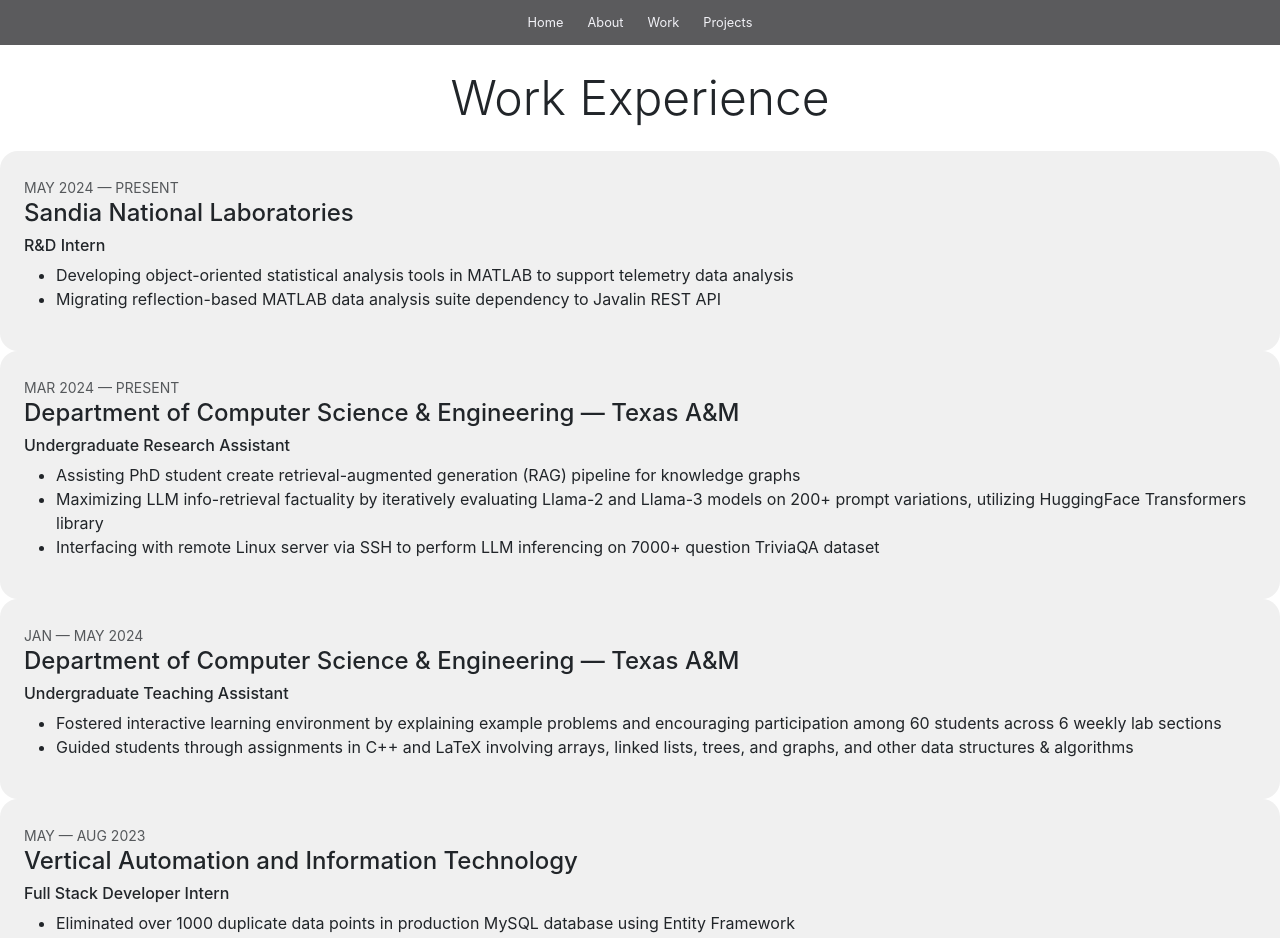
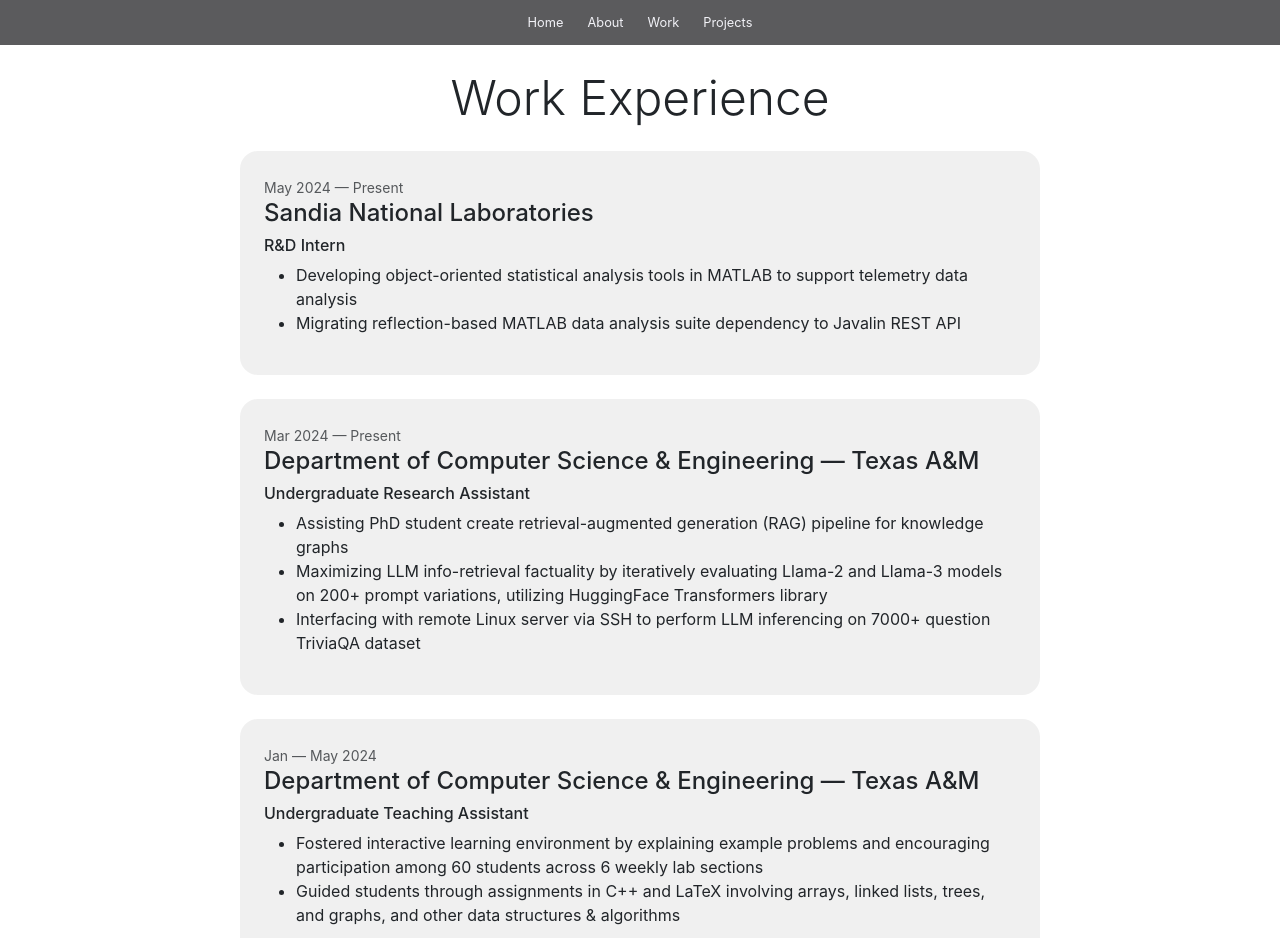
Before and after one commit to N1v3x2/n1v3x2.github.io, a React (Create React App) app: page /work in a window 1280 px wide. Shown: the top 938 px of the page. Built offline with nearby package versions, Linux system fonts and the light colour scheme.

Commit message:
Minor updates to work page

```diff
--- a/src/index.css
+++ b/src/index.css
@@ -51,3 +51,7 @@
 .bg-system-gray {
     background: var(--system-gray);
 }
+
+.mx-width-800 {
+    max-width: 800px;
+}
--- a/src/pages/Work.jsx
+++ b/src/pages/Work.jsx
@@ -19,7 +19,7 @@
 const Work = () => {
   const events = [
     {
-      date: "MAY 2024 — PRESENT",
+      date: "May 2024 — Present",
       company: "Sandia National Laboratories",
       position: "R&D Intern",
       details: [
@@ -28,7 +28,7 @@
       ],
     },
     {
-      date: "MAR 2024 — PRESENT",
+      date: "Mar 2024 — Present",
       company: "Department of Computer Science & Engineering — Texas A&M",
       position: "Undergraduate Research Assistant",
       details: [
@@ -38,7 +38,7 @@
       ],
     },
     {
-      date: "JAN — MAY 2024",
+      date: "Jan — May 2024",
       company: "Department of Computer Science & Engineering — Texas A&M",
       position: "Undergraduate Teaching Assistant",
       details: [
@@ -47,7 +47,7 @@
       ],
     },
     {
-      date: "MAY — AUG 2023",
+      date: "May — Aug 2023",
       company: "Vertical Automation and Information Technology",
       position: "Full Stack Developer Intern",
       details: [
@@ -57,7 +57,7 @@
       ],
     },
     {
-      date: "JUN — AUG 2022",
+      date: "Jun — Aug 2022",
       company: "Vertical Automation and Information Technology",
       position: "Full Stack Developer Intern",
       details: [
@@ -71,12 +71,10 @@
   return (
     <div className="Work">
       <h1 className="display-5 my-4">Work Experience</h1>
-      <div className="d-flex justify-content-center">
-        <div className="d-flex flex-column">
-          {events.map((event, index) => (
-            <TimelineEvent key={index} event={event} isLeft={true} />
-          ))}
-        </div>
+      <div className="d-flex flex-column gap-4 mx-width-800 mx-auto">
+        {events.map((event, index) => (
+          <TimelineEvent key={index} event={event} isLeft={true} />
+        ))}
       </div>
     </div>
   );
```
